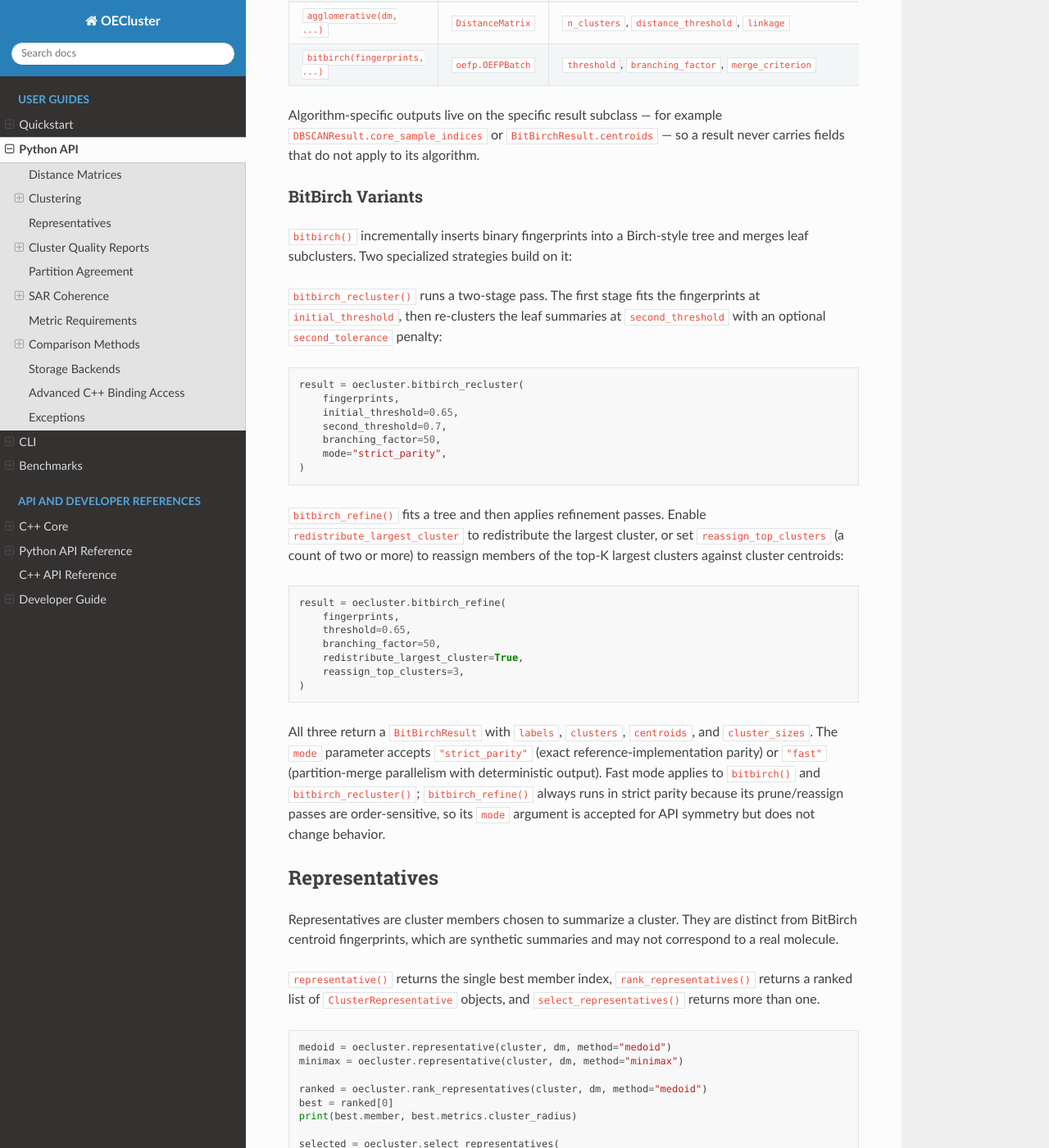
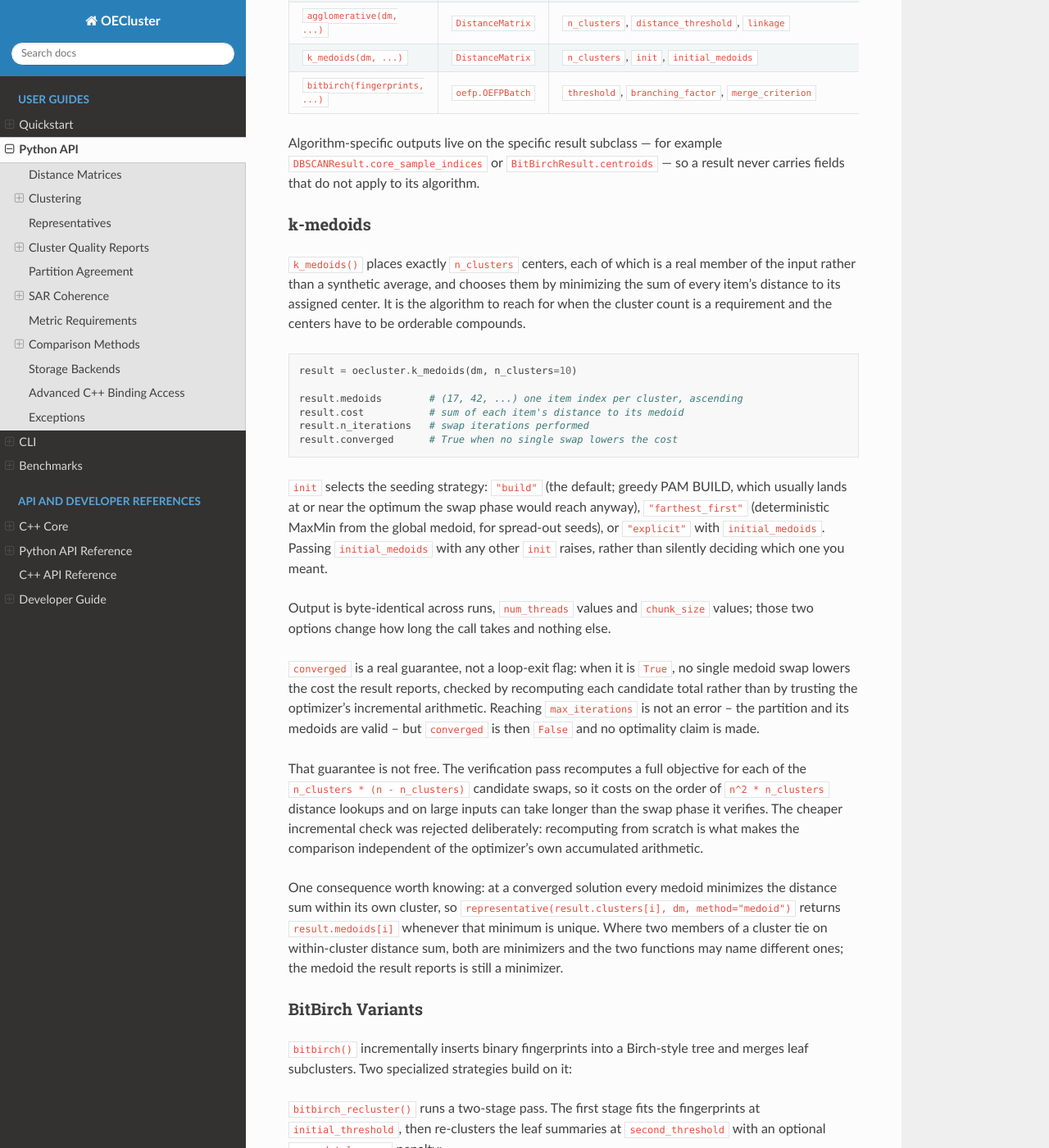
Before and after one commit to scott-arne/oecluster, a Sphinx documentation site: the page built from docs/python-api.md, in a window 1280 px wide and 1400 px high, scrolled down 2252 px. Shown: the whole window at 82% size. Built offline with Sphinx 7.4.7 and the Read the Docs theme 3.1.0, drawn with Linux system fonts in a browser that asks for light colours; pages that are not in the unit, such as notebooks, are missing from menus; the version number is read from the project's files by our own code; some of the changed text lies outside the part shown.

Commit message:
docs: document k-medoids and release 5.5.0

````diff
--- a/CMakeLists.txt
+++ b/CMakeLists.txt
@@ -4,7 +4,7 @@ if(POLICY CMP0144)
     cmake_policy(SET CMP0144 NEW)
 endif()
 
-project(oecluster VERSION 5.4.0 LANGUAGES CXX)
+project(oecluster VERSION 5.5.0 LANGUAGES CXX)
 
 set(CMAKE_CXX_STANDARD 17)
 set(CMAKE_CXX_STANDARD_REQUIRED ON)
--- a/docs/python-api.md
+++ b/docs/python-api.md
@@ -104,11 +104,61 @@ The available algorithms and their key parameters:
 | `dbscan(dm, eps, ...)` | `DistanceMatrix` | `eps`, `min_samples` |
 | `hdbscan(dm, ...)` | `DistanceMatrix` | `min_cluster_size`, `min_samples`, `cluster_selection_method` |
 | `agglomerative(dm, ...)` | `DistanceMatrix` | `n_clusters`, `distance_threshold`, `linkage` |
+| `k_medoids(dm, ...)` | `DistanceMatrix` | `n_clusters`, `init`, `initial_medoids` |
 | `bitbirch(fingerprints, ...)` | `oefp.OEFPBatch` | `threshold`, `branching_factor`, `merge_criterion` |
 
 Algorithm-specific outputs live on the specific result subclass — for example
 `DBSCANResult.core_sample_indices` or `BitBirchResult.centroids` — so a result
 never carries fields that do not apply to its algorithm.
+
+### k-medoids
+
+`k_medoids()` places exactly `n_clusters` centers, each of which is a real
+member of the input rather than a synthetic average, and chooses them by
+minimizing the sum of every item's distance to its assigned center. It is the
+algorithm to reach for when the cluster count is a requirement and the centers
+have to be orderable compounds.
+
+```python
+result = oecluster.k_medoids(dm, n_clusters=10)
+
+result.medoids        # (17, 42, ...) one item index per cluster, ascending
+result.cost           # sum of each item's distance to its medoid
+result.n_iterations   # swap iterations performed
+result.converged      # True when no single swap lowers the cost
+```
+
+`init` selects the seeding strategy: `"build"` (the default; greedy PAM BUILD,
+which usually lands at or near the optimum the swap phase would reach anyway),
+`"farthest_first"` (deterministic MaxMin from the global medoid, for
+spread-out seeds), or `"explicit"` with `initial_medoids`. Passing
+`initial_medoids` with any other `init` raises, rather than silently deciding
+which one you meant.
+
+Output is byte-identical across runs, `num_threads` values and `chunk_size`
+values; those two options change how long the call takes and nothing else.
+
+`converged` is a real guarantee, not a loop-exit flag: when it is `True`, no
+single medoid swap lowers the cost the result reports, checked by recomputing
+each candidate total rather than by trusting the optimizer's incremental
+arithmetic. Reaching `max_iterations` is not an error -- the partition and its
+medoids are valid -- but `converged` is then `False` and no optimality claim is
+made.
+
+That guarantee is not free. The verification pass recomputes a full objective
+for each of the `n_clusters * (n - n_clusters)` candidate swaps, so it costs on
+the order of `n^2 * n_clusters` distance lookups and on large inputs can take
+longer than the swap phase it verifies. The cheaper incremental check was
+rejected deliberately: recomputing from scratch is what makes the comparison
+independent of the optimizer's own accumulated arithmetic.
+
+One consequence worth knowing: at a converged solution every medoid
+minimizes the distance sum within its own cluster, so
+`representative(result.clusters[i], dm, method="medoid")` returns
+`result.medoids[i]` whenever that minimum is unique. Where two members of a
+cluster tie on within-cluster distance sum, both are minimizers and the two
+functions may name different ones; the medoid the result reports is still a
+minimizer.
 
 ### BitBirch Variants
 
@@ -739,9 +789,21 @@ for all four.
 `butina()`, `dbscan()`, `hdbscan()`, `agglomerative()`, and `cluster_report()`
 assume their input is a metric: an item's distance to itself is zero, and the
 triangle inequality holds. Those five are the entry points that check.
-`activity_landscape()` and `modelability()` check a weaker standard described
-below -- they rank and threshold distances but never assume the triangle
-inequality. `representative()`, `rank_representatives()`, and
+`k_medoids()`, `activity_landscape()` and `modelability()` check a weaker
+standard described below -- they rank, threshold and add distances but never
+assume the triangle inequality. `k_medoids()` is the one *clustering* algorithm
+in that weaker group, which is not an oversight: PAM's objective is a sum of
+distances and its swap step compares two such sums, so nothing in it appeals to
+the triangle inequality and it takes no `allow_nonmetric` parameter because
+there is no assumption for a flag to override.
+
+That produces one asymmetry worth expecting. A Dice matrix that `k_medoids()`
+clusters without complaint will be refused by `cluster_report()` unless you pass
+`allow_nonmetric=True`, because the internal validity indices do lean on metric
+behavior where PAM does not. Both calls are behaving correctly; it is the
+sequence that surprises.
+
+`representative()`, `rank_representatives()`, and
 `select_representatives()` also take a distance matrix, and consult none of
 these facts. Not every comparison produces a metric, so each matrix records
 what its comparison actually guarantees:
--- a/pyproject.toml
+++ b/pyproject.toml
@@ -10,7 +10,7 @@ build-backend = "scikit_build_core.build"
 
 [project]
 name = "oecluster"
-version = "5.4.0"
+version = "5.5.0"
 description = "High-performance pairwise distance and clustering for OpenEye Toolkits"
 license = "MIT"
 license-files = ["LICENSE"]
````
Also changed, not shown: CHANGELOG.md (+25 -0 lines), README.md (+2 -0 lines), ROADMAP.md (+2 -2 lines), 5 other files.
